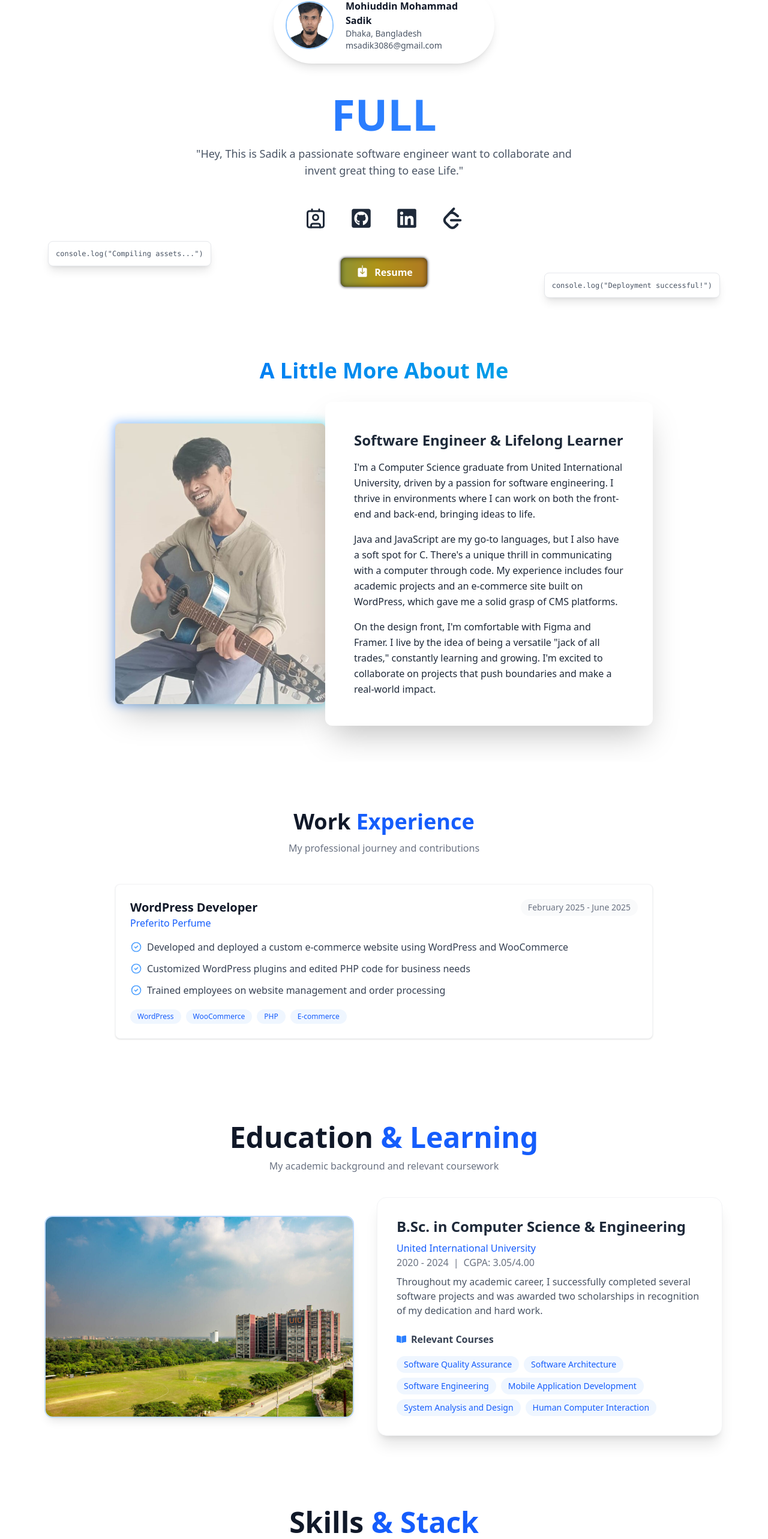
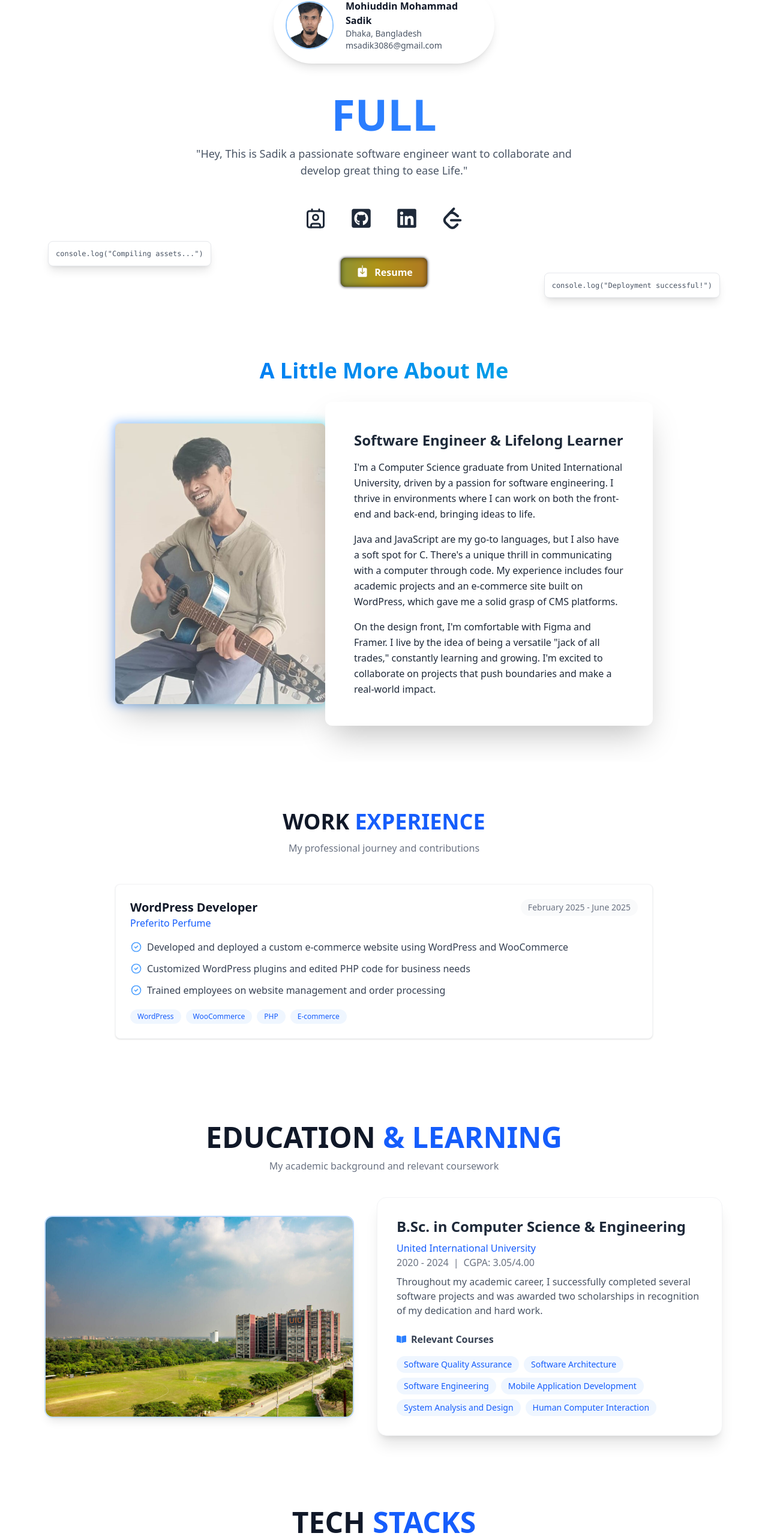
Before and after one commit to dksaddy/msadik, a Next.js app: page / in a window 1280 px wide. Shown: the part 205-2771 px from the top of the page at 60% size. Built offline with nearby package versions, Linux system fonts and the light colour scheme.

Commit message:
Design Consistency

```diff
--- a/app/components/Certification.jsx
+++ b/app/components/Certification.jsx
@@ -5,16 +5,11 @@ export default function Certification() {
       institution: "Center for Development of IT Professionals (CDIP), United International University",
       completionDate: "March 2025",
       verifyLink: "https://cdip.uiu.ac.bd/verify/",
-      icon: (
-        <svg xmlns="http://www.w3.org/2000/svg" className="h-8 w-8" fill="none" viewBox="0 0 24 24" stroke="currentColor">
-          <path strokeLinecap="round" strokeLinejoin="round" strokeWidth={2} d="M9 12l2 2 4-4m6 2a9 9 0 11-18 0 9 9 0 0118 0z" />
-        </svg>
-      )
     },
   ];
 
   return (
-    <section id="certification" className="py-16 px-4 md:px-8 lg:px-16 bg-gradient-to-b from-white to-blue-50">
+    <section id="certification" className="py-15 px-4 md:px-8 lg:px-15 bg-white">
       <div className="max-w-7xl mx-auto">
         <div className="text-center mb-16">
           <span className="inline-block px-4 py-1.5 text-sm font-medium text-blue-600 bg-blue-100 rounded-full mb-4">
@@ -36,9 +31,6 @@ export default function Certification() {
 
               <div className="relative h-full bg-white rounded-xl shadow-lg hover:shadow-xl transition-all duration-300 group-hover:-translate-y-1 p-6 border-l-4 border-blue-500">
                 <div className="flex items-start gap-4 mb-4">
-                  <div className="p-3 bg-blue-100 rounded-lg text-blue-600">
-                    {cert.icon}
-                  </div>
                   <div>
                     <h3 className="text-xl font-bold text-gray-900">{cert.title}</h3>
                     <p className="text-blue-600 font-medium">{cert.institution}</p>
--- a/app/components/Education.jsx
+++ b/app/components/Education.jsx
@@ -50,10 +50,10 @@ export default function Education() {
           className="text-center mb-10"
           initial={{ opacity: 0, y: 50 }}
           whileInView={{ opacity: 1, y: 0 }}
-          transition={{ duration: 0.8, ease: "easeOut" }}
+          transition={{ duration: 0.8, ease: "easeOut", delay: 0.2 }}
         >
           <h2 className="text-4xl md:text-5xl font-bold text-gray-900 mb-3">
-            Education <span className="text-blue-600">& Learning</span>
+            EDUCATION <span className="text-blue-600">& LEARNING</span>
           </h2>
           <p className="text-gray-500 max-w-2xl mx-auto">
             My academic background and relevant coursework
--- a/app/components/Experience.jsx
+++ b/app/components/Experience.jsx
@@ -45,7 +45,7 @@ export default function Experience() {
           transition={{ duration: 0.8, ease: 'easeOut' }}
         >
           <h2 className="text-3xl md:text-4xl font-bold text-gray-900 mb-3">
-            Work <span className="text-blue-600">Experience</span>
+            WORK <span className="text-blue-600">EXPERIENCE</span>
           </h2>
           <p className="text-gray-500 max-w-lg mx-auto">
             My professional journey and contributions
--- a/app/components/Hero.jsx
+++ b/app/components/Hero.jsx
@@ -75,7 +75,7 @@ export default function Hero() {
             <Typewriter texts={["FULL STACK DEVELOPER", "FRONTEND DEVELOPER", "MOBILE APPS DEVELOPER"]} />
           </h1>
           <p className="text-lg max-w-2xl mx-auto text-gray-600 mb-10">
-            "Hey, This is Sadik a passionate software engineer want to collaborate and invent great thing to ease Life."
+            "Hey, This is Sadik a passionate software engineer want to collaborate and develop great thing to ease Life."
           </p>
         </motion.div>
 
--- a/app/components/Project.jsx
+++ b/app/components/Project.jsx
@@ -24,7 +24,7 @@ export default function Projects() {
   ];
 
   return (
-    <section id="projects" className="py-16 px-4 md:px-8 lg:px-16 bg-gradient-to-b from-white to-indigo-50">
+    <section id="projects" className="py-15 px-4 md:px-8 lg:px-15 bg-white">
       <div className="max-w-7xl mx-auto">
         <div className="text-center mb-16">
           <span className="inline-block px-4 py-1.5 text-sm font-medium text-indigo-600 bg-indigo-100 rounded-full mb-4">
--- a/app/components/Skills.jsx
+++ b/app/components/Skills.jsx
@@ -107,7 +107,7 @@ export default function Skills() {
           transition={{ duration: 0.8, ease: "easeOut", delay: 0.2 }}
         >
           <h2 className="text-4xl md:text-5xl font-bold text-gray-900 mb-3">
-            Skills <span className="text-blue-600">& Stack</span>
+            TECH <span className="text-blue-600">STACKS</span>
           </h2>
           <p className="text-gray-500 max-w-2xl mx-auto">
             My academic background and relevant coursework
```
